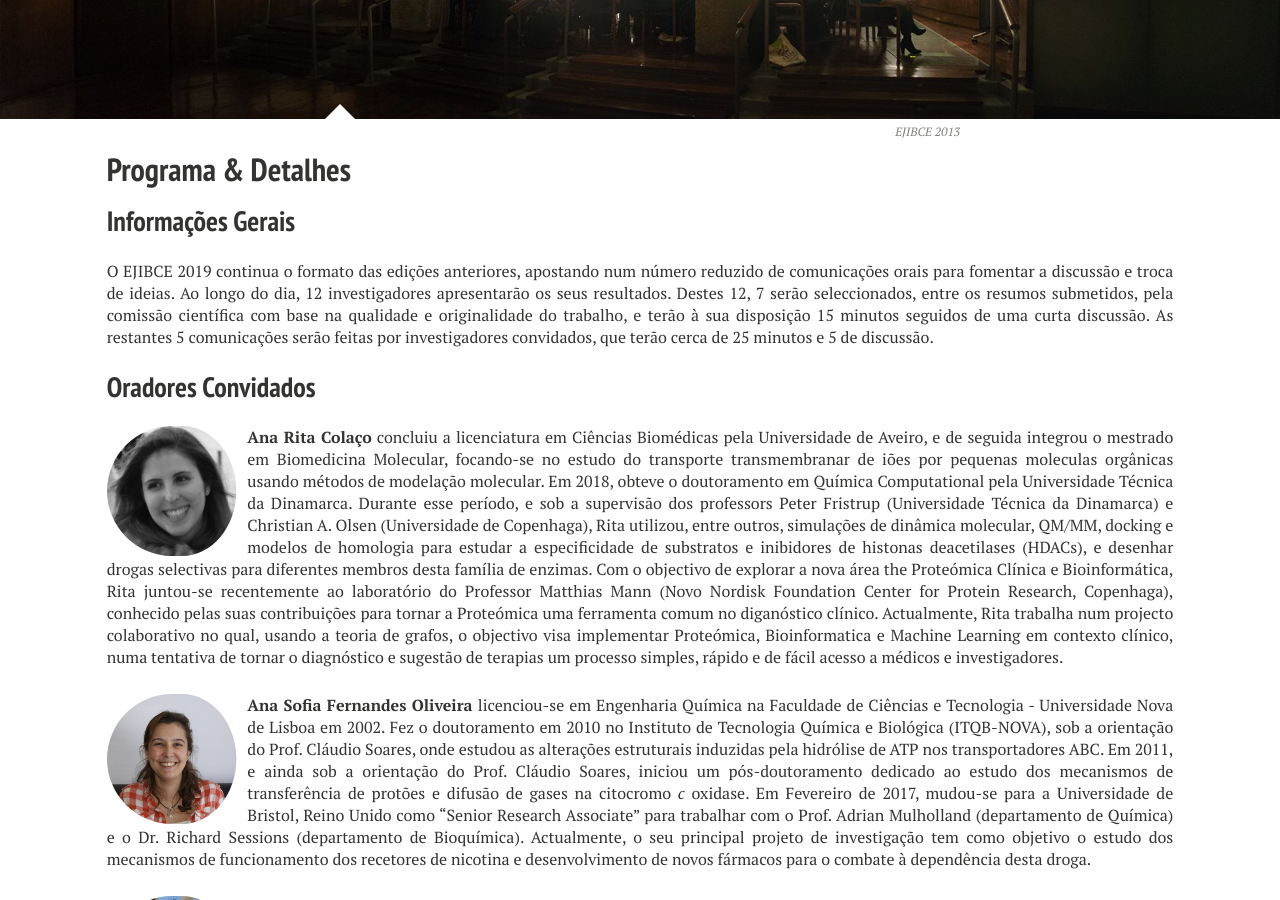
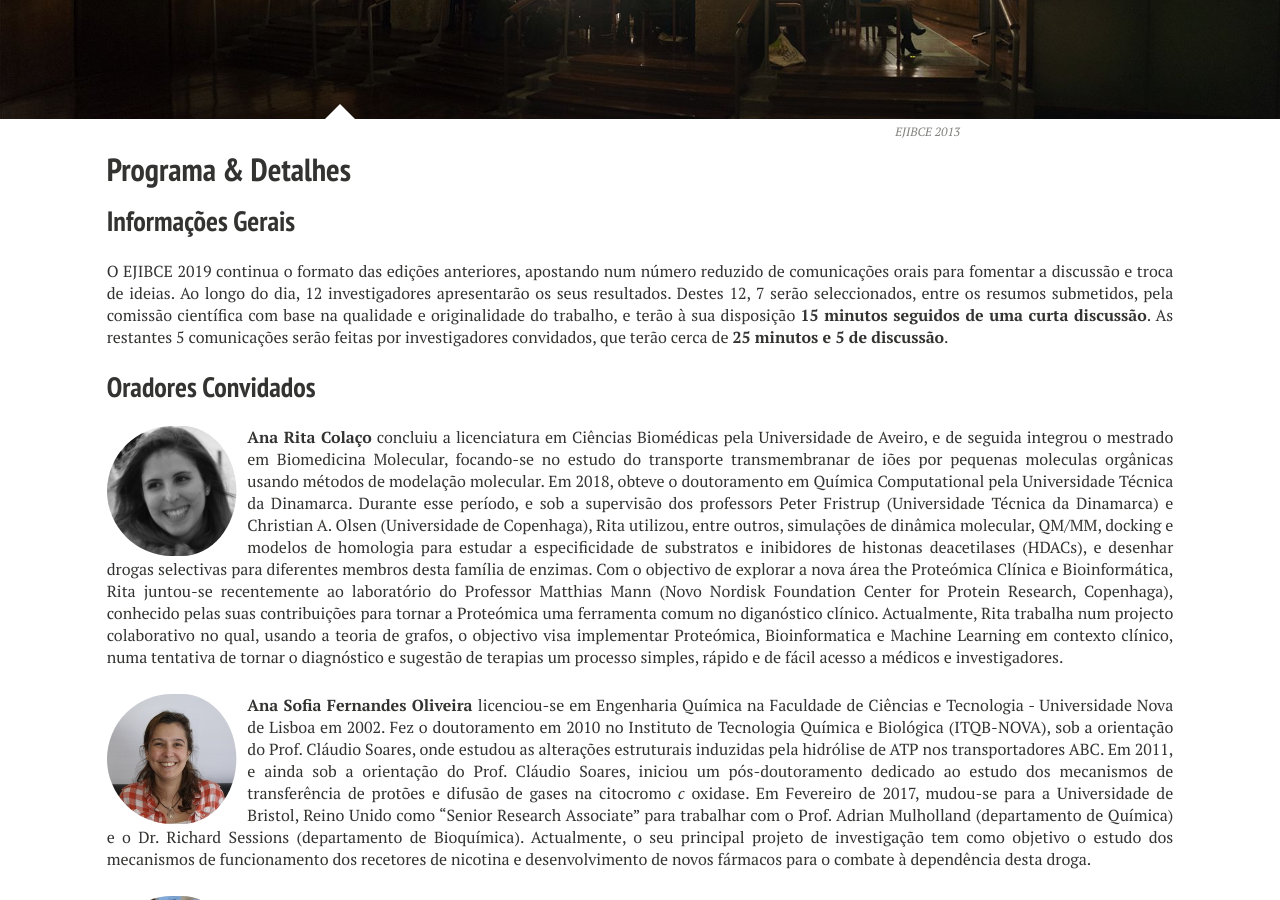
Before and after one commit to ejibce/ejibce.github.io, a Jekyll site: the page built from programa/index.md, in a window 1280 px wide and 900 px high, scrolled down 344 px. Built offline with Jekyll 4.4.1, drawn with Linux system fonts in a browser that asks for light colours; nearby versions of some CDN libraries.

Commit message:
2019: minor correction

```diff
--- a/programa/index.md
+++ b/programa/index.md
@@ -10,7 +10,7 @@ image:
 ---
 
 ## Informações Gerais
-O EJIBCE 2019 continua o formato das edições anteriores, apostando num número reduzido de comunicações orais para fomentar a discussão e troca de ideias. Ao longo do dia, 12 investigadores apresentarão os seus resultados. Destes 12, 7 serão seleccionados, entre os resumos submetidos, pela comissão científica com base na qualidade e originalidade do trabalho, e terão à sua disposição 15 minutos seguidos de uma curta discussão. As restantes 5 comunicações serão feitas por investigadores convidados, que terão cerca de 25 minutos e 5 de discussão.
+O EJIBCE 2019 continua o formato das edições anteriores, apostando num número reduzido de comunicações orais para fomentar a discussão e troca de ideias. Ao longo do dia, 12 investigadores apresentarão os seus resultados. Destes 12, 7 serão seleccionados, entre os resumos submetidos, pela comissão científica com base na qualidade e originalidade do trabalho, e terão à sua disposição <strong>15 minutos seguidos de uma curta discussão</strong>. As restantes 5 comunicações serão feitas por investigadores convidados, que terão cerca de <strong>25 minutos e 5 de discussão</strong>.
 
 ## Oradores Convidados
 <p style="min-height: 130px; text-indent: 0;">
```
